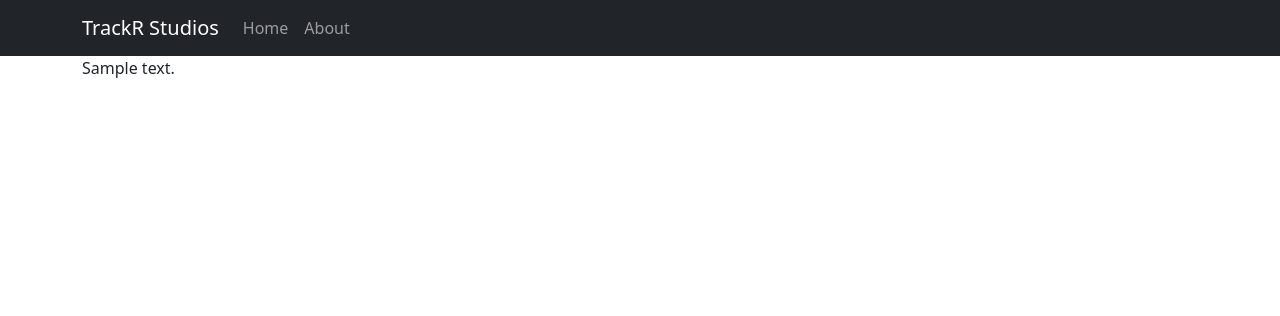
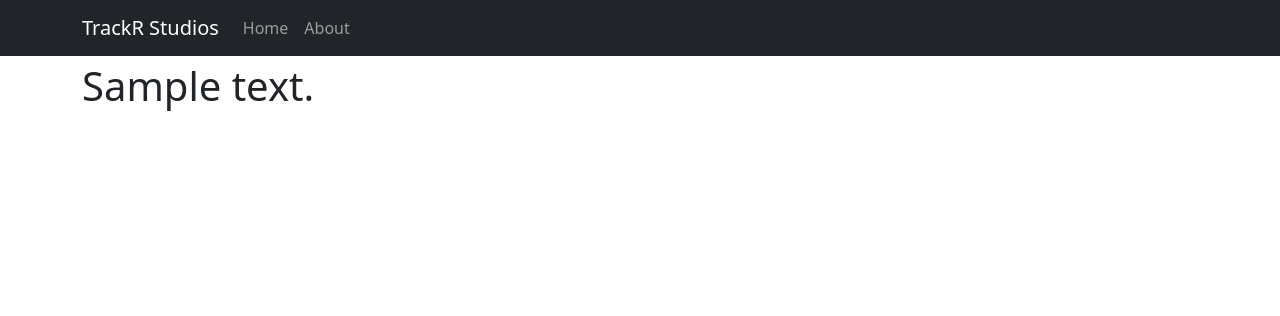
Before and after one commit to ElTrackiras/PorfolioWEB, a Flask app: page /about in a window 1280 px wide. Shown: the top 316 px of the page. Run offline with Flask 2, Linux system fonts and the light colour scheme; tables that the repository leaves empty or names only in its code hold one stand-in row (values such as "Sample post").

```diff
--- a/templates/about.html
+++ b/templates/about.html
@@ -2,6 +2,6 @@
 
 {% block content %}
     <div class="container">
-        <p>{{ about_me }}</p>
+        <p style="font-size: 40px">{{ about_me }}</p>
     </div>
 {% endblock content %}
--- a/templates/index.html
+++ b/templates/index.html
@@ -9,6 +9,7 @@
                     <div class="row"><p><b>Software's Name:</b> {{ apps[1] }}</p></div>
                     <div class="row"><p><b>DESCRIPTION:</b> {{ apps[2] }}</p></div>
                     <div class="row"><a href="{{ apps[5] }}" target="_blank" class="text-warning">Download - (Source Code) {{ apps[5] }}</a></div>
+                    <div class="row"><a href="{{ apps[6] }}" target="_blank" class="text-warning">Download - (Zipped) {{ apps[6] }}</a></div>
                 </div>
                 <div class="col-sm-3"><img src="{{ url_for('static', filename=''+apps[4]) }}" class="img-fluid"></div>
             </div>
```
